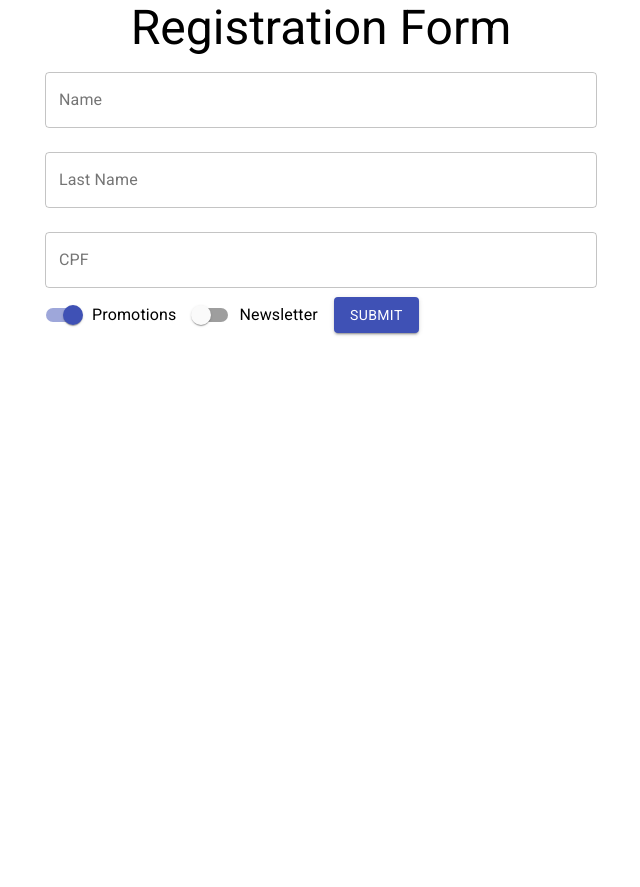
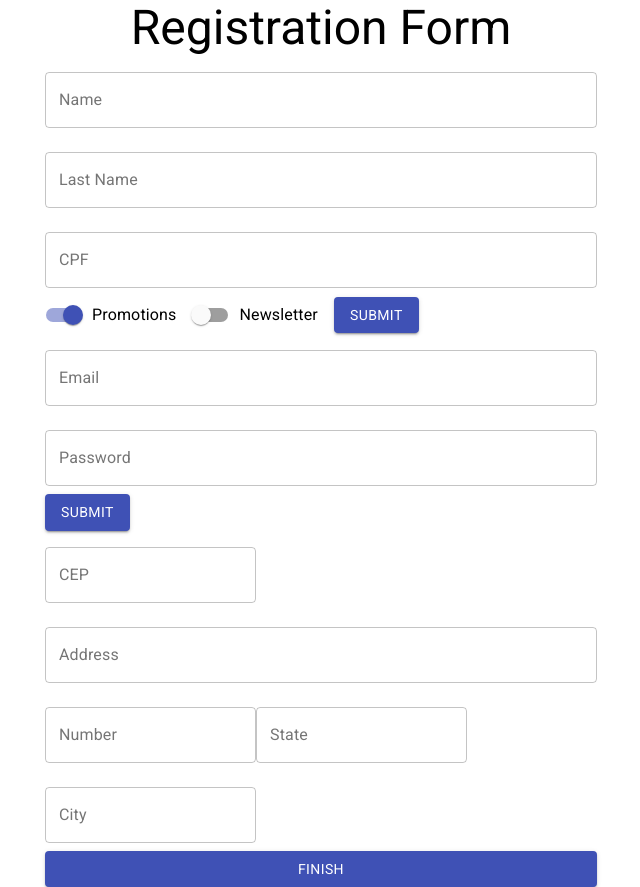
Before and after one commit to ferpavanello/registration-form, a React (Create React App) app: page / in a window 1280 px wide. Shown: the whole page, without its empty margins (319-959 px from the left). Before the commit the page ends 800 px from the top, so only its background shows below. Built offline with nearby package versions, Linux system fonts and the light colour scheme.

Commit message:
Split components by information type

```diff
--- /dev/null
+++ b/src/components/registration-form/DeliveryInfo.jsx
@@ -0,0 +1,50 @@
+import React from 'react'
+import { TextField, Button } from '@material-ui/core'
+
+function DeliveryInfo() {
+  return (
+    <form>
+      <TextField
+        id="cep"
+        label="CEP"
+        type="number"
+        variant="outlined"
+        margin="normal"
+      />
+      <TextField
+        id="address"
+        label="Address"
+        type="text"
+        variant="outlined"
+        margin="normal"
+        fullWidth
+      />
+      <TextField
+        id="numberAddress"
+        label="Number"
+        type="number"
+        variant="outlined"
+        margin="normal"
+      />
+      <TextField
+        id="state"
+        label="State"
+        type="text"
+        variant="outlined"
+        margin="normal"
+      />
+      <TextField
+        id="city"
+        label="City"
+        type="text"
+        variant="outlined"
+        margin="normal"
+      />
+      <Button type="submit" variant="contained" color="primary" fullWidth>
+        Finish
+      </Button>
+    </form>
+  )
+}
+
+export default DeliveryInfo
--- /dev/null
+++ b/src/components/registration-form/PersonalInfo.jsx
@@ -0,0 +1,90 @@
+import React, { useState } from 'react'
+import { Button, TextField, Switch, FormControlLabel } from '@material-ui/core'
+
+function PersonalInfo({ formSubmit, validateCpf }) {
+  const [name, setName] = useState('')
+  const [lastName, setLastName] = useState('')
+  const [cpf, setCpf] = useState('')
+  const [promotions, setPromotions] = useState(true)
+  const [newsletter, setNewsletter] = useState(false)
+  const [error, setError] = useState({ cpf: { isValid: true, message: '' } })
+  return (
+    <form
+      onSubmit={(event) => {
+        event.preventDefault()
+        formSubmit({ name, lastName, cpf, promotions, newsletter })
+      }}
+    >
+      <TextField
+        value={name}
+        onChange={(event) => {
+          setName(event.target.value)
+        }}
+        id="name"
+        label="Name"
+        variant="outlined"
+        margin="normal"
+        fullWidth
+      />
+      <TextField
+        value={lastName}
+        onChange={(event) => {
+          setLastName(event.target.value)
+        }}
+        id="lastName"
+        label="Last Name"
+        variant="outlined"
+        margin="normal"
+        fullWidth
+      />
+      <TextField
+        value={cpf}
+        onChange={(event) => {
+          setCpf(event.target.value)
+        }}
+        onBlur={(event) => {
+          const validation = validateCpf(event.target.value)
+          setError({ cpf: validation })
+        }}
+        error={!error.cpf.isValid}
+        helperText={error.cpf.message}
+        id="cpf"
+        label="CPF"
+        variant="outlined"
+        margin="normal"
+        fullWidth
+      />
+      <FormControlLabel
+        label="Promotions"
+        control={
+          <Switch
+            checked={promotions}
+            onChange={(event) => {
+              setPromotions(event.target.checked)
+            }}
+            name="promotions"
+            color="primary"
+          />
+        }
+      />
+      <FormControlLabel
+        label="Newsletter"
+        control={
+          <Switch
+            checked={newsletter}
+            onChange={(event) => {
+              setNewsletter(event.target.checked)
+            }}
+            name="newsletter"
+            color="primary"
+          />
+        }
+      />
+      <Button type="submit" variant="contained" color="primary">
+        Submit
+      </Button>
+    </form>
+  )
+}
+
+export default PersonalInfo
--- a/src/components/registration-form/RegistrationForm.jsx
+++ b/src/components/registration-form/RegistrationForm.jsx
@@ -1,89 +1,15 @@
-import React, { useState } from 'react'
-import { Button, TextField, Switch, FormControlLabel } from '@material-ui/core'
+import React from 'react'
+import DeliveryInfo from './DeliveryInfo'
+import PersonalInfo from './PersonalInfo'
+import UserInfo from './UserInfo'
 
 function RegistrationForm({ formSubmit, validateCpf }) {
-  const [name, setName] = useState('')
-  const [lastName, setLastName] = useState('')
-  const [cpf, setCpf] = useState('')
-  const [promotions, setPromotions] = useState(true)
-  const [newsletter, setNewsletter] = useState(false)
-  const [error, setError] = useState({ cpf: { isValid: true, message: '' } })
   return (
-    <form
-      onSubmit={(event) => {
-        event.preventDefault()
-        formSubmit({ name, lastName, cpf, promotions, newsletter })
-      }}
-    >
-      <TextField
-        value={name}
-        onChange={(event) => {
-          setName(event.target.value)
-        }}
-        id="name"
-        label="Name"
-        variant="outlined"
-        margin="normal"
-        fullWidth
-      />
-      <TextField
-        value={lastName}
-        onChange={(event) => {
-          setLastName(event.target.value)
-        }}
-        id="lastName"
-        label="Last Name"
-        variant="outlined"
-        margin="normal"
-        fullWidth
-      />
-      <TextField
-        value={cpf}
-        onChange={(event) => {
-          setCpf(event.target.value)
-        }}
-        onBlur={(event) => {
-          const validation = validateCpf(event.target.value)
-          setError({ cpf: validation })
-        }}
-        error={!error.cpf.isValid}
-        helperText={error.cpf.message}
-        id="cpf"
-        label="CPF"
-        variant="outlined"
-        margin="normal"
-        fullWidth
-      />
-      <FormControlLabel
-        label="Promotions"
-        control={
-          <Switch
-            checked={promotions}
-            onChange={(event) => {
-              setPromotions(event.target.checked)
-            }}
-            name="promotions"
-            color="primary"
-          />
-        }
-      />
-      <FormControlLabel
-        label="Newsletter"
-        control={
-          <Switch
-            checked={newsletter}
-            onChange={(event) => {
-              setNewsletter(event.target.checked)
-            }}
-            name="newsletter"
-            color="primary"
-          />
-        }
-      />
-      <Button type="submit" variant="contained" color="primary">
-        Submit
-      </Button>
-    </form>
+    <>
+      <PersonalInfo formSubmit={formSubmit} validateCpf={validateCpf} />
+      <UserInfo />
+      <DeliveryInfo />
+    </>
   )
 }
 
--- /dev/null
+++ b/src/components/registration-form/UserInfo.jsx
@@ -0,0 +1,30 @@
+import React from "react";
+import { TextField, Button } from "@material-ui/core";
+
+function UserInfo() {
+  return (
+    <form>
+      <TextField
+        id="email"
+        label="Email"
+        type="email"
+        variant="outlined"
+        margin="normal"
+        fullWidth
+      />
+      <TextField
+        id="password"
+        label="Password"
+        type="password"
+        variant="outlined"
+        margin="normal"
+        fullWidth
+      />
+      <Button type="submit" variant="contained" color="primary">
+        Submit
+      </Button>
+    </form>
+  );
+}
+
+export default UserInfo;
```
